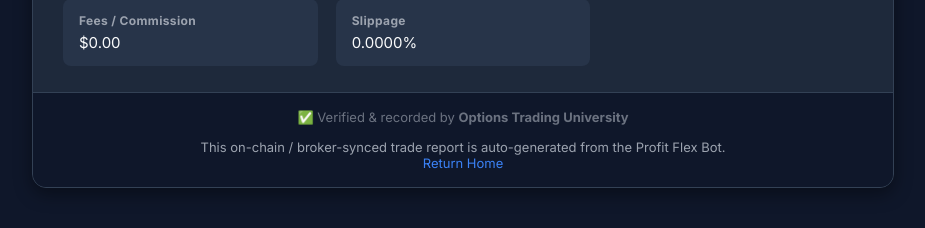
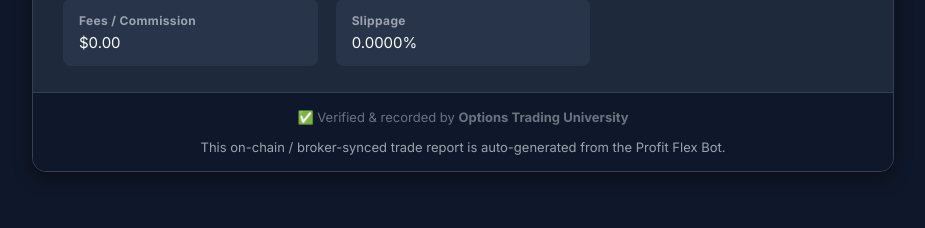
Before and after one commit to OptionsTradingUni/Stockbot, a Flask app: template templates/log_template.html in a window 1280 px wide. Shown: the part 703-931 px from the top of the page, without its empty margins (177-1102 px from the left). After the commit the page ends 876 px from the top, so only its background shows below. Run offline with Flask 3, Linux system fonts and the light colour scheme; the template is opened without the code that fills it, so the values that code supplies are empty.

Commit message:
Update log_template.html

```diff
--- a/templates/log_template.html
+++ b/templates/log_template.html
@@ -168,7 +168,6 @@
       ✅ Verified & recorded by <b>Options Trading University</b><br>
       <div class="seal">
         This on-chain / broker-synced trade report is auto-generated from the Profit Flex Bot.<br>
-        <a href="/">Return Home</a>
       </div>
     </div>
   </div>
```
